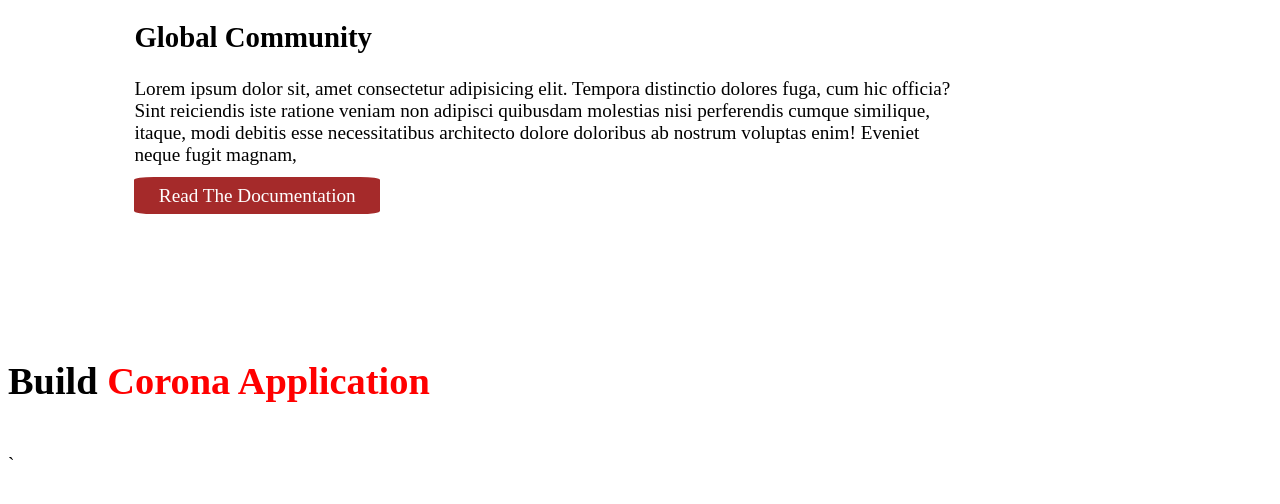
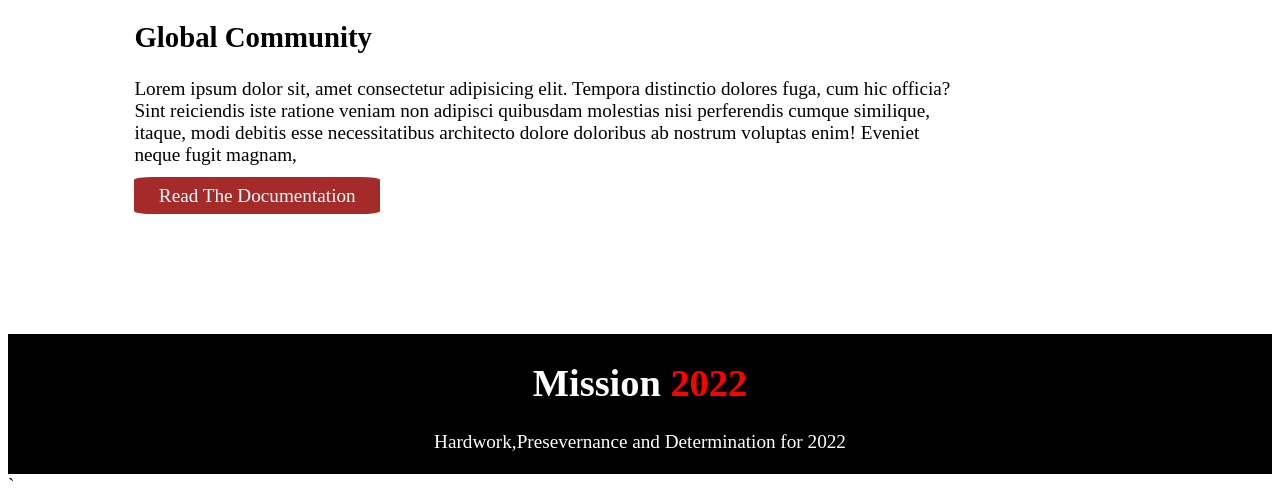
Before and after one commit to RahattheQuaint/Vission-2022, a plain HTML site: page index.html in a window 1280 px wide. Shown: the part 1572-2076 px from the top of the page. Before the commit the page ends 2055 px from the top, so only its background shows below. Drawn offline with Linux system fonts and the light colour scheme.

Commit message:
footer added

```diff
--- a/index.html
+++ b/index.html
@@ -107,16 +107,13 @@
             <img src="images/pictures/project.png" alt="">
         </div>
     </section>
-    <h1 class="final-headline">Build<span style="color: Red;"> Corona Application</span></h1>
-    <section>
 
-        <div>
-            <h1>
-
-            </h1>
-        </div>
-        <div></div>
-    </section>
+    <footer class="footer">
+        <h1 style="color: white;">
+            Mission <span style="color: red;">2022</span>
+        </h1>
+        <p style="color: white;">Hardwork,Presevernance and Determination for 2022</p>
+    </footer>
 
 
 
--- a/style.css
+++ b/style.css
@@ -123,3 +123,14 @@ section {
 
 
 }
+
+.final-headline {
+    text-align: center;
+}
+
+.footer {
+    text-align: center;
+    background-color: black;
+    padding-top: 2px;
+    padding-bottom: 2px;
+}
```
